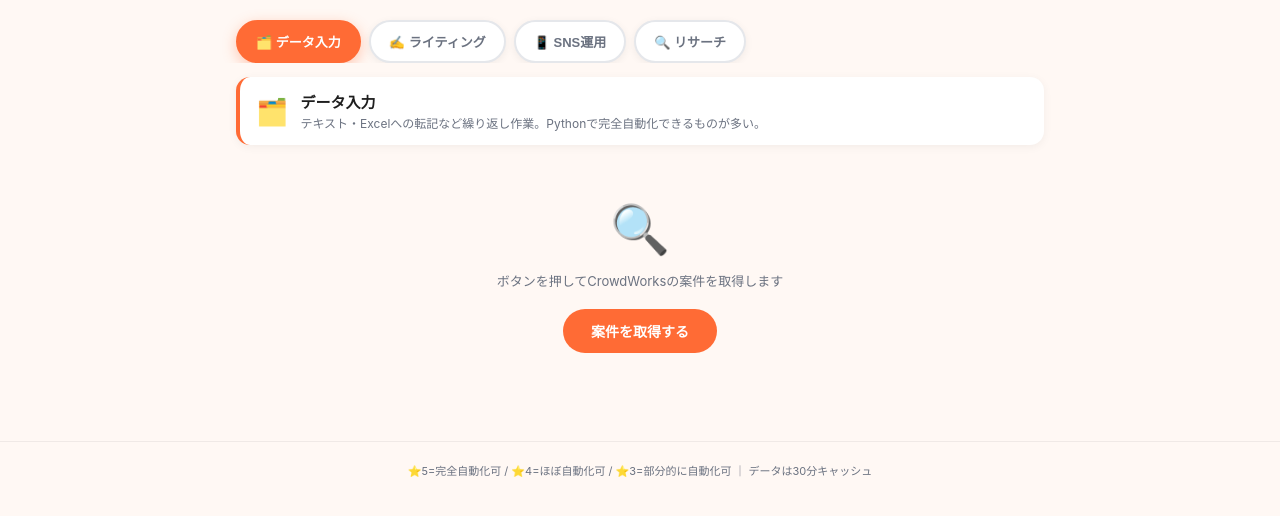
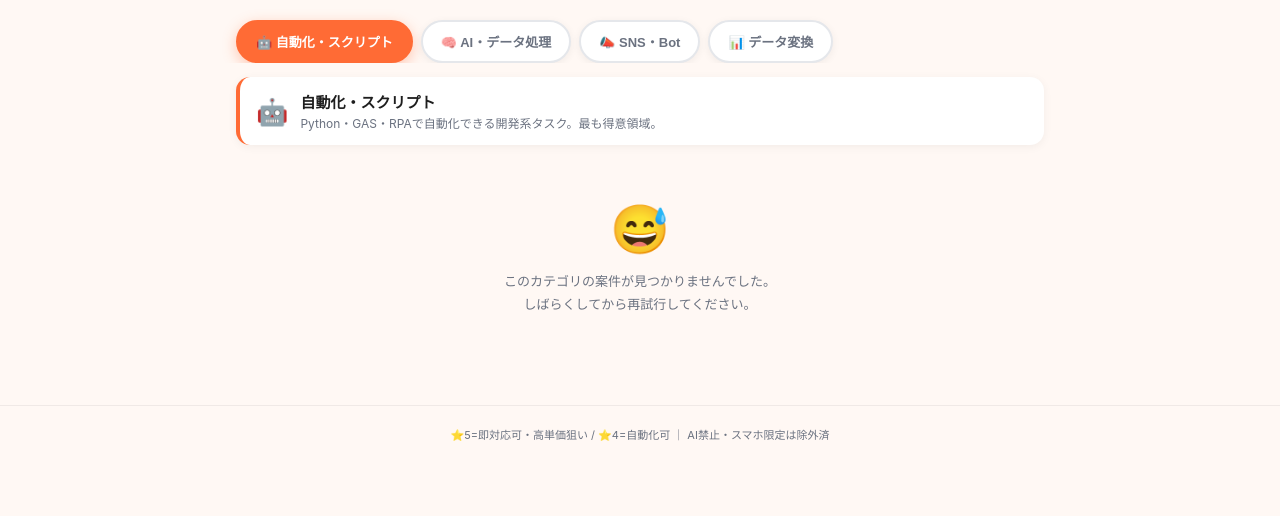
Before and after one commit to kohya0320/crowdworks-finder, a Flask app: page / in a window 1280 px wide. Shown: the part 155-671 px from the top of the page. Run offline with Flask 3, Linux system fonts and the light colour scheme; data that the repository does not hold is empty.

Commit message:
Redesign: カテゴリ・スコアリング・除外ルールを全面刷新
- カテゴリを自動化特化の4種に変更（スクリプト/AI処理/SNS Bot/データ変換）
- ★4未満は表示しない（自動化向きでないものを除外）
- AI禁止・スマホ限定キーワードで除外
- 検索キーワードをPython/GAS/ChatGPT API等に変更

Co-Authored-By: Claude Sonnet 4.6 <noreply@anthropic.com>

```diff
--- a/app.py
+++ b/app.py
@@ -8,7 +8,7 @@ from datetime import datetime
 app = Flask(__name__)
 
 # 結果格納
-_jobs_data = {cat: [] for cat in ["data_entry", "writing", "sns", "research"]}
+_jobs_data = {cat: [] for cat in ["script", "ai_data", "sns_bot", "data_transform"]}
 _is_loading = False
 _last_updated = None
 _scrape_log = []
@@ -18,155 +18,161 @@ CACHE_TTL = 30 * 60
 # カテゴリ定義 & 星付け条件
 # ━━━━━━━━━━━━━━━━━━━━━━━━━━━━━━━━━━━━
 CATEGORIES = {
-    "data_entry": {
-        "name": "データ入力",
-        "icon": "🗂️",
-        "description": "テキスト・Excelへの転記など繰り返し作業",
-        "search_keywords": ["データ入力", "コピペ 作業"],
+    "script": {
+        "name": "自動化・スクリプト",
+        "icon": "🤖",
+        "description": "Python・GAS・RPAで自動化できる開発系タスク",
+        "search_keywords": ["Python 自動化", "GAS スクリプト", "スクレイピング", "RPA"],
         "subcategories": {
-            "テキスト→Excel/CSV変換": {
-                "keywords": ["テキスト", "excel", "エクセル", "csv", "変換", "スプレッドシート"],
+            "Python自動化": {
+                "keywords": ["python", "パイソン"],
                 "score": 5,
-                "tip": "Pythonで完全自動化可能。最も狙い目。",
-                "star_reason": "⭐⭐⭐⭐⭐：入力フォーマットが完全に固定。Pythonスクリプト1本で全自動。"
+                "tip": "得意領域。即提案できる。",
+                "star_reason": "⭐⭐⭐⭐⭐：Pythonスクリプトで完全自動化。最も狙い目。"
             },
-            "コピー&ペースト系": {
-                "keywords": ["コピペ", "コピー", "貼り付け", "転記"],
+            "GAS・スプレッドシート連携": {
+                "keywords": ["gas", "google apps script", "スプレッドシート 連携", "スプレッドシート自動"],
                 "score": 5,
-                "tip": "Seleniumで完全自動化可能。",
-                "star_reason": "⭐⭐⭐⭐⭐：操作が単純な繰り返し。Seleniumで全自動。"
+                "tip": "GASで完結。Claude Codeとの親和性が高い。",
+                "star_reason": "⭐⭐⭐⭐⭐：GASはClaude Codeで高速実装できる最適タスク。"
             },
-            "画像→テキスト入力(OCR)": {
-                "keywords": ["画像", "領収書", "請求書", "スキャン", "写真"],
+            "スクレイピング・データ収集": {
+                "keywords": ["スクレイピング", "クローリング", "データ収集", "自動収集"],
+                "score": 5,
+                "tip": "BeautifulSoup/Playwrightで対応。",
+                "star_reason": "⭐⭐⭐⭐⭐：スクレイピングはPythonの基本。即対応可能。"
+            },
+            "RPA・業務自動化": {
+                "keywords": ["rpa", "業務効率化", "業務自動化", "一括作成", "一括登録"],
                 "score": 4,
-                "tip": "OCR+自動入力で対応。精度確認が必要。",
-                "star_reason": "⭐⭐⭐⭐：OCR精度が課題だが自動化の枠組みは作れる。"
+                "tip": "Python代替提案が競合少なく高単価になりやすい。",
+                "star_reason": "⭐⭐⭐⭐：ツール指定があってもPython代替を提案すると差別化できる。"
             },
-            "Webリサーチ→入力": {
-                "keywords": ["リサーチ", "web", "サイト", "url", "調査"],
-                "score": 3,
-                "tip": "スクレイピングで収集→入力が可能。",
-                "star_reason": "⭐⭐⭐：サイト構造によっては難しい。要確認。"
-            },
-            "フォーム入力": {
-                "keywords": ["フォーム", "登録", "申請", "応募"],
-                "score": 3,
-                "tip": "Seleniumで自動化できるが認証が障壁になることも。",
-                "star_reason": "⭐⭐⭐：認証・CAPTCHA次第で難易度が変わる。"
+            "API連携": {
+                "keywords": ["api連携", "api 連携", "webhook", "zapier", "make"],
+                "score": 4,
+                "tip": "requestsライブラリで実装。各種SaaS対応。",
+                "star_reason": "⭐⭐⭐⭐：API仕様が公開されていれば高速実装可能。"
             },
         }
     },
-    "writing": {
-        "name": "記事・ライティング",
-        "icon": "✍️",
-        "description": "AIで生成・量産できる文章系タスク",
-        "search_keywords": ["ライティング", "商品説明 文章", "記事作成"],
+    "ai_data": {
+        "name": "AI・データ処理",
+        "icon": "🧠",
+        "description": "ChatGPT/Claude APIや機械学習で自動化できるタスク",
+        "search_keywords": ["ChatGPT API", "OpenAI", "文字起こし 自動", "画像収集"],
         "subcategories": {
-            "商品説明文": {
-                "keywords": ["商品説明", "商品紹介", "ec", "楽天", "amazon", "商品文"],
+            "ChatGPT・AI API活用": {
+                "keywords": ["chatgpt", "gpt", "openai", "claude", "ai api", "llm"],
                 "score": 5,
-                "tip": "フォーマット固定でAI量産が最も向いている。",
-                "star_reason": "⭐⭐⭐⭐⭐：商品名・スペック→説明文の変換はAIが最得意。"
+                "tip": "API実装が得意領域。高単価狙い目。",
+                "star_reason": "⭐⭐⭐⭐⭐：AI APIの実装はClaude Codeで最速対応できる。"
             },
-            "定型フォーマット記事": {
-                "keywords": ["フォーマット", "テンプレ", "定型", "ひな形", "指定"],
+            "文字起こし自動化": {
+                "keywords": ["文字起こし 自動", "whisper", "音声認識 自動", "書き起こし 自動"],
                 "score": 5,
-                "tip": "構成が固定なのでAI+スクリプトで量産可能。",
-                "star_reason": "⭐⭐⭐⭐⭐：構成が決まっているためAI生成→そのまま納品が可能。"
+                "tip": "Whisper APIで完全自動化。",
+                "star_reason": "⭐⭐⭐⭐⭐：OpenAI Whisper APIで音声→テキスト完全自動化。"
             },
-            "レビュー・口コミ": {
-                "keywords": ["レビュー", "口コミ", "感想", "評価文"],
+            "画像・動画処理": {
+                "keywords": ["画像収集", "画像変換", "画像処理", "動画 自動", "サムネイル 自動"],
                 "score": 4,
-                "tip": "AIで生成可能。ジャンルごとにテンプレ化。",
-                "star_reason": "⭐⭐⭐⭐：ジャンルを固定すればAIで量産しやすい。"
+                "tip": "Pillow/FFmpegで自動バッチ処理。",
+                "star_reason": "⭐⭐⭐⭐：バッチ処理スクリプトで大量ファイルを自動変換。"
             },
-            "SEO記事": {
-                "keywords": ["seo", "キーワード", "上位", "検索", "ブログ"],
-                "score": 3,
-                "tip": "AIで生成可能だが品質チェックが必要。",
-                "star_reason": "⭐⭐⭐：AIで下書き生成→人による確認が現実的。"
+            "データ分析・集計": {
+                "keywords": ["データ分析", "集計 自動", "レポート 自動", "pandas", "可視化"],
+                "score": 4,
+                "tip": "pandas+Pythonで自動集計・レポート生成。",
+                "star_reason": "⭐⭐⭐⭐：pandasで自動集計→グラフ生成まで全自動化可能。"
             },
         }
     },
-    "sns": {
-        "name": "SNS運用",
-        "icon": "📱",
-        "description": "コメント・投稿など反復的なSNS作業",
-        "search_keywords": ["SNS運用", "Instagram 投稿"],
+    "sns_bot": {
+        "name": "SNS・Bot自動化",
+        "icon": "📣",
+        "description": "自動投稿・LINE Bot・競合リサーチなど反復SNS作業",
+        "search_keywords": ["自動投稿", "LINE Bot", "競合リサーチ"],
         "subcategories": {
-            "コメント回り": {
-                "keywords": ["コメント", "コメント周り", "コメント回り", "返信"],
+            "LINE Bot・自動応答": {
+                "keywords": ["line bot", "linebot", "公式ライン 自動", "line 自動応答", "チャットボット"],
                 "score": 5,
-                "tip": "Selenium+AIで完全自動化可能。",
-                "star_reason": "⭐⭐⭐⭐⭐：AIでコメント文生成→Seleniumで自動投稿。完全自動化可。"
+                "tip": "LINE Messaging APIで完全自動化。",
+                "star_reason": "⭐⭐⭐⭐⭐：LINE APIで自動応答Bot。Claude Codeで高速実装可。"
             },
-            "いいね・フォロー": {
-                "keywords": ["いいね", "フォロー", "フォロワー"],
+            "SNS自動投稿": {
+                "keywords": ["自動投稿", "instagram 自動", "x 自動", "twitter 自動", "youtube 自動"],
                 "score": 5,
-                "tip": "Seleniumで自動化可能。BAN対策は必要。",
-                "star_reason": "⭐⭐⭐⭐⭐：操作が単純でSeleniumで完全自動化。BAN対策に乱数wait推奨。"
+                "tip": "各SNS公式APIで自動投稿スクリプト実装。",
+                "star_reason": "⭐⭐⭐⭐⭐：API経由の自動投稿はPythonで完全自動化できる。"
             },
-            "投稿・ポスト作成": {
-                "keywords": ["投稿", "ポスト", "発信", "運用", "コンテンツ"],
+            "競合リサーチ・価格調査": {
+                "keywords": ["競合リサーチ", "競合調査", "価格調査", "価格監視", "相場調査"],
                 "score": 4,
-                "tip": "AIで文章生成→自動投稿APIで対応。",
-                "star_reason": "⭐⭐⭐⭐：AI生成+各SNSの公式APIで自動投稿可能。"
+                "tip": "スクレイピング+定期実行で自動監視。",
+                "star_reason": "⭐⭐⭐⭐：定期スクレイピング+通知で価格監視を完全自動化。"
             },
-            "DM・メッセージ送信": {
-                "keywords": ["dm", "ダイレクト", "メッセージ送信", "message"],
+            "Webフォーム・DM自動送信": {
+                "keywords": ["dm 自動", "メール 自動", "フォーム 自動", "問い合わせ 自動"],
                 "score": 4,
-                "tip": "AI+自動送信スクリプトで対応可能。",
-                "star_reason": "⭐⭐⭐⭐：テンプレ+パーソナライズでAI生成→Selenium送信。"
+                "tip": "Selenium+テンプレートで自動送信。",
+                "star_reason": "⭐⭐⭐⭐：テンプレ文+自動送信スクリプトで効率化。"
             },
         }
     },
-    "research": {
-        "name": "リサーチ・収集",
-        "icon": "🔍",
-        "description": "スクレイピングで自動化できる情報収集系",
-        "search_keywords": ["リスト作成", "企業リスト"],
+    "data_transform": {
+        "name": "データ整理・変換",
+        "icon": "📊",
+        "description": "CSV・スプレッドシート・一括処理など構造化データの自動変換",
+        "search_keywords": ["スプレッドシート 連携", "CSV 変換", "一括作成"],
         "subcategories": {
-            "URL・リスト収集": {
-                "keywords": ["url", "リスト", "一覧", "リンク", "サイト一覧"],
+            "CSV・Excel自動処理": {
+                "keywords": ["csv 処理", "csv 変換", "csv 自動", "excel 自動", "エクセル 自動", "一括変換"],
                 "score": 5,
-                "tip": "スクレイピングで完全自動化。最も向いている。",
-                "star_reason": "⭐⭐⭐⭐⭐：スクレイピングの基本作業。Pythonで数分で終わる。"
+                "tip": "pandasで数行のコードで完結。最速納品できる。",
+                "star_reason": "⭐⭐⭐⭐⭐：pandasでCSV/Excel処理は最も得意な領域。"
             },
-            "企業・店舗情報収集": {
-                "keywords": ["企業", "会社", "法人", "店舗", "事業者"],
+            "スプレッドシート自動化": {
+                "keywords": ["スプレッドシート", "google sheets", "gスプレッド", "シート 自動"],
+                "score": 5,
+                "tip": "GAS or Python gspreadで完全自動化。",
+                "star_reason": "⭐⭐⭐⭐⭐：GAS/gspreadでスプレッドシート操作を完全自動化。"
+            },
+            "一括登録・一括作成": {
+                "keywords": ["一括登録", "一括作成", "一括入力", "一括更新", "バッチ処理"],
                 "score": 4,
-                "tip": "Webスクレイピングで自動収集可能。",
-                "star_reason": "⭐⭐⭐⭐：対象サイトが決まれば自動収集スクリプトで対応。"
+                "tip": "スクリプトでループ処理→全自動。",
+                "star_reason": "⭐⭐⭐⭐：繰り返し処理はスクリプトで全自動化できる。"
             },
-            "価格・在庫調査": {
-                "keywords": ["価格", "値段", "在庫", "競合", "相場"],
+            "データ整形・クレンジング": {
+                "keywords": ["データ整形", "データ整理", "クレンジング", "名寄せ", "重複削除"],
                 "score": 4,
-                "tip": "定期実行スクリプトで自動化可能。",
-                "star_reason": "⭐⭐⭐⭐：EC系サイトなら構造が一定でスクレイピングしやすい。"
-            },
-            "画像・素材収集": {
-                "keywords": ["画像", "素材", "写真", "ダウンロード", "収集"],
-                "score": 4,
-                "tip": "自動ダウンロードスクリプトで対応。",
-                "star_reason": "⭐⭐⭐⭐：URLがわかれば自動ダウンロード+リネームで完全自動。"
+                "tip": "pandasで自動整形。件数が多いほど価値が高い。",
+                "star_reason": "⭐⭐⭐⭐：pandasで自動整形→納品。件数×単価で高収益になりやすい。"
             },
         }
     }
 }
 
 
-INTERVIEW_KEYWORDS = ["面接", "面談", "zoom", "zoomにて", "オンライン面接", "ビデオ通話",
-                      "google meet", "teams", "skype", "電話面談", "事前面談", "ヒアリング"]
+CLOSED_KEYWORDS = ["受付終了", "募集終了", "応募終了", "締め切り済", "終了しました", "受付を終了"]
 
-CLOSED_KEYWORDS = ["受付終了", "募集終了", "応募終了", "締め切り済", "終了しました", "受付を終了"]
+# ★4未満は表示しない
+MIN_SCORE = 4
+
+# 除外キーワード（これがあれば非表示）
+EXCLUDE_KEYWORDS = [
+    "ai禁止", "chatgpt禁止", "aiツール不可", "ai不可", "ai使用禁止",
+    "スマホのみ", "スマホ限定", "pc不可",
+]
 
 def score_job(title, description, category_key):
     text = (title + " " + description).lower()
     category = CATEGORIES[category_key]
-    best_score = 3   # 検索でヒットした時点で最低⭐3
+    best_score = 0
     best_sub = "その他"
-    best_tip = "カテゴリに合致。詳細を確認して自動化できるか判断してください。"
-    best_reason = "⭐⭐⭐：検索キーワードに合致。内容確認で自動化の可否を判断。"
+    best_tip = ""
+    best_reason = ""
 
     for sub_name, sub_data in category["subcategories"].items():
         matches = sum(1 for kw in sub_data["keywords"] if kw in text)
@@ -176,10 +182,7 @@ def score_job(title, description, category_key):
             best_tip = sub_data["tip"]
             best_reason = sub_data.get("star_reason", "")
 
-    # 面接・Zoom必要かチェック
-    needs_interview = any(kw in text for kw in INTERVIEW_KEYWORDS)
-
-    return best_score, best_sub, best_tip, best_reason, needs_interview
+    return best_score, best_sub, best_tip, best_reason
 
 
 def scrape_crowdworks(keyword, pages=3):
@@ -283,14 +286,25 @@ def run_scraping():
                     if job["link"] in seen_links:
                         continue
                     seen_links.add(job["link"])
-                    score, sub, tip, reason, needs_interview = score_job(job["title"], job["description"], cat_key)
+
+                    combined = (job["title"] + " " + job["description"]).lower()
+
+                    # 除外キーワードチェック
+                    if any(kw in combined for kw in EXCLUDE_KEYWORDS):
+                        continue
+
+                    score, sub, tip, reason = score_job(job["title"], job["description"], cat_key)
+
+                    # ★4未満は表示しない
+                    if score < MIN_SCORE:
+                        continue
+
                     result[cat_key].append({
                         **job,
                         "score": score,
                         "subcategory": sub,
                         "tip": tip,
                         "star_reason": reason,
-                        "needs_interview": needs_interview,
                         "category": cat_key,
                     })
     except Exception as e:
--- a/templates/index.html
+++ b/templates/index.html
@@ -276,10 +276,10 @@
 
 <!-- タブ -->
 <div class="tabs">
-  <button class="tab-btn active" onclick="switchTab('data_entry')" id="tab-data_entry">🗂️ データ入力</button>
-  <button class="tab-btn" onclick="switchTab('writing')" id="tab-writing">✍️ ライティング</button>
-  <button class="tab-btn" onclick="switchTab('sns')" id="tab-sns">📱 SNS運用</button>
-  <button class="tab-btn" onclick="switchTab('research')" id="tab-research">🔍 リサーチ</button>
+  <button class="tab-btn active" onclick="switchTab('script')" id="tab-script">🤖 自動化・スクリプト</button>
+  <button class="tab-btn" onclick="switchTab('ai_data')" id="tab-ai_data">🧠 AI・データ処理</button>
+  <button class="tab-btn" onclick="switchTab('sns_bot')" id="tab-sns_bot">📣 SNS・Bot</button>
+  <button class="tab-btn" onclick="switchTab('data_transform')" id="tab-data_transform">📊 データ変換</button>
 </div>
 
 <!-- カテゴリ説明 -->
@@ -297,7 +297,7 @@
 </div>
 
 <footer>
-  ⭐5=完全自動化可 / ⭐4=ほぼ自動化可 / ⭐3=部分的に自動化可 ｜ データは30分キャッシュ
+  ⭐5=即対応可・高単価狙い / ⭐4=自動化可 ｜ AI禁止・スマホ限定は除外済
 </footer>
 
 <!-- ━━━ 応募文モーダル ━━━ -->
@@ -323,10 +323,10 @@
 
 <script>
   const CAT_META = {
-    data_entry: { icon: '🗂️', name: 'データ入力', desc: 'テキスト・Excelへの転記など繰り返し作業。Pythonで完全自動化できるものが多い。' },
-    writing:    { icon: '✍️', name: '記事・ライティング', desc: 'AIで生成・量産できる文章系タスク。フォーマット固定だと特に自動化しやすい。' },
-    sns:        { icon: '📱', name: 'SNS運用', desc: 'コメント・投稿など反復的なSNS作業。Selenium+AIで効率化しやすい。' },
-    research:   { icon: '🔍', name: 'リサーチ・収集', desc: 'スクレイピングで自動化できる情報収集系。URL・リスト収集が最も向いている。' },
+    script:         { icon: '🤖', name: '自動化・スクリプト', desc: 'Python・GAS・RPAで自動化できる開発系タスク。最も得意領域。' },
+    ai_data:        { icon: '🧠', name: 'AI・データ処理', desc: 'ChatGPT/Claude APIや文字起こし・画像処理など。API実装で高単価狙い。' },
+    sns_bot:        { icon: '📣', name: 'SNS・Bot自動化', desc: '自動投稿・LINE Bot・競合リサーチ。API連携で完全自動化できる。' },
+    data_transform: { icon: '📊', name: 'データ整理・変換', desc: 'CSV・スプレッドシート・一括処理。pandasで最速納品できる。' },
   };
 
   let allJobs = null;
@@ -569,7 +569,7 @@
   }
 
   // 初期化
-  renderCatHeader('data_entry');
+  renderCatHeader('script');
   loadJobs();
 </script>
 </body>
```
